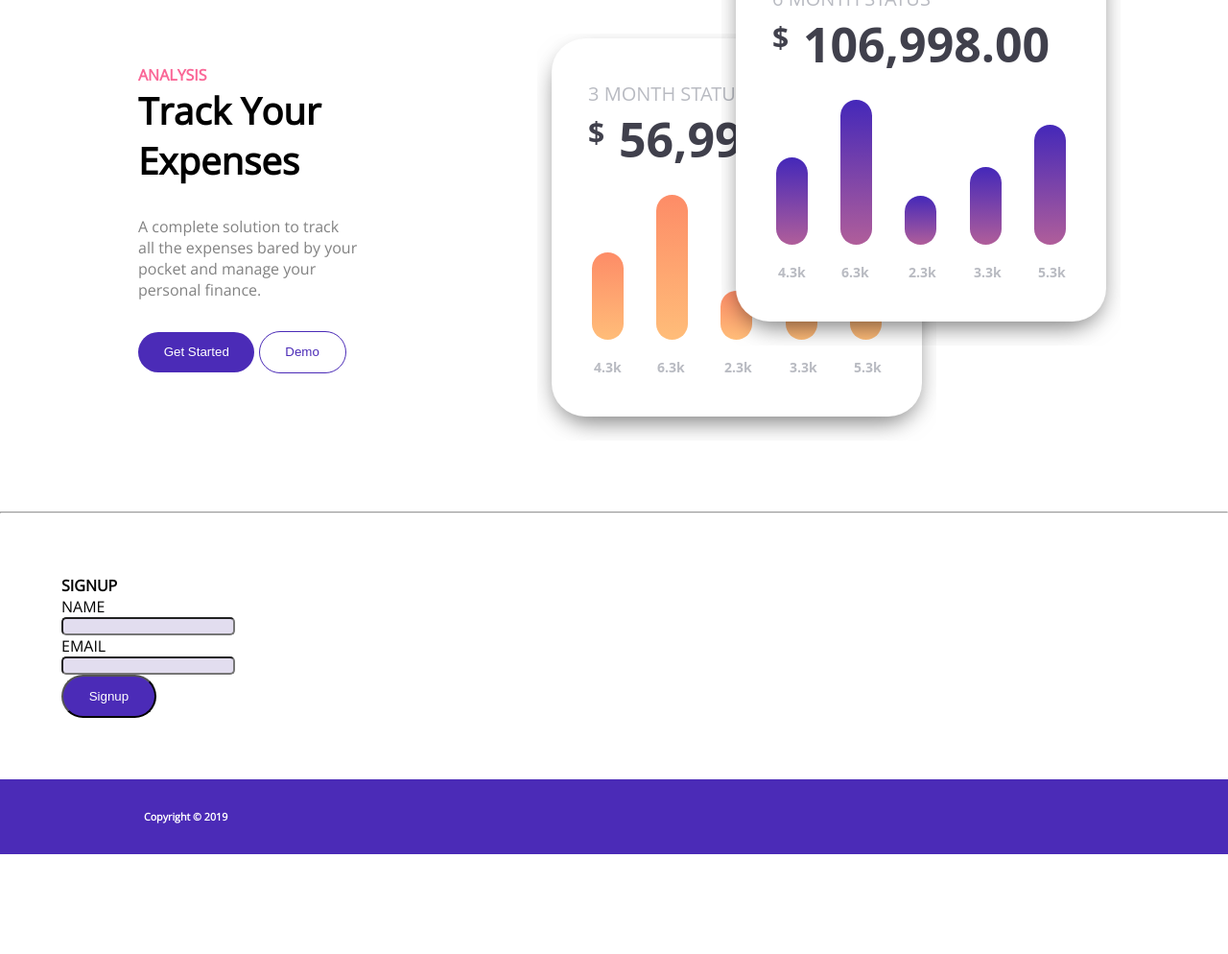
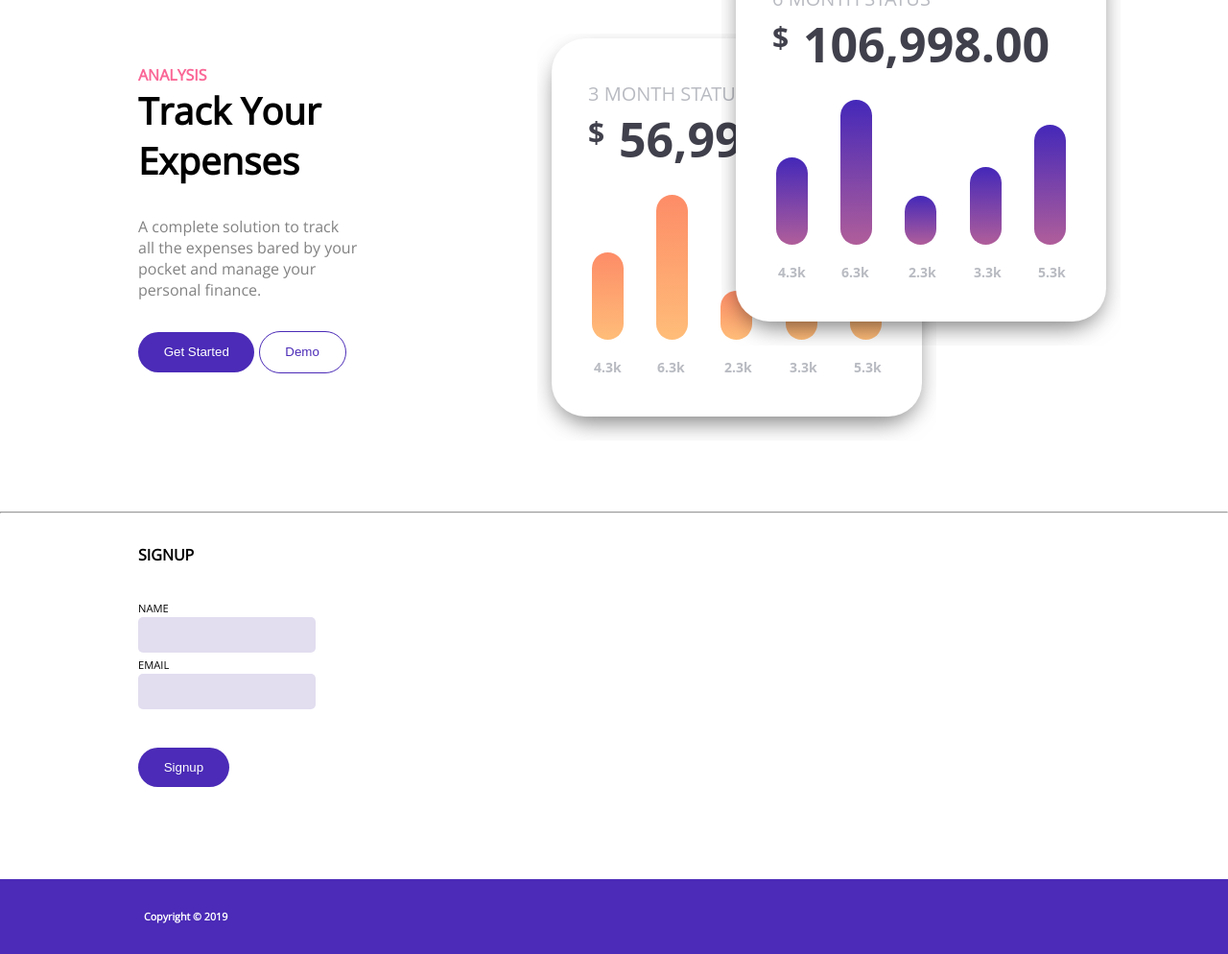
Before and after one commit to fernandadominguez/netlify-git-site, a plain HTML site: page index.html in a window 1280 px wide. Shown: the part 244-1238 px from the top of the page at 96% size. Before the commit the page ends 1134 px from the top, so only its background shows below. Drawn offline with nearby package versions, Linux system fonts and the light colour scheme.

Commit message:
added form css

```diff
--- a/index.html
+++ b/index.html
@@ -40,7 +40,7 @@
             </div>
         </div>
         <hr>
-        <form action="#">
+        <form action="#" method="GET">
             <fieldset>
                 <legend><h4>Signup</h4></legend>
 
@@ -51,8 +51,8 @@
                 <input type="password">
 
                 <button id="signup" type="submit">Signup</button>
-             </fieldset>
-            </form>
+            </fieldset>
+        </form>
     <footer>
         <h6>Copyright &copy; 2019</h6>
     </footer>
--- a/styles.css
+++ b/styles.css
@@ -128,26 +128,36 @@ button {
 /********/
 
 form {
-    padding: 4em;
+    padding: 2em 1em 6em 9em;
 }
 fieldset {
     border: none;
 }
 
 legend h4 {
+    padding-bottom: 2em;
+
     text-transform: uppercase;
     font-weight: bolder;
 }
-fieldset label {
+label {
+    padding-top: 3em;
     text-transform: uppercase;
+    font-size: .7em;
 }
 input {
+    height: 5ch;
+    width: 25ch;
+
     display: block;
 
+    border: none;
     border-radius: 5px;
     background-color: #E2DDEF;
 }
 #signup {
+    margin-top: 3em;
+    border: none;
     background-color: #4B2BB7;
     color: white;
 }
```
